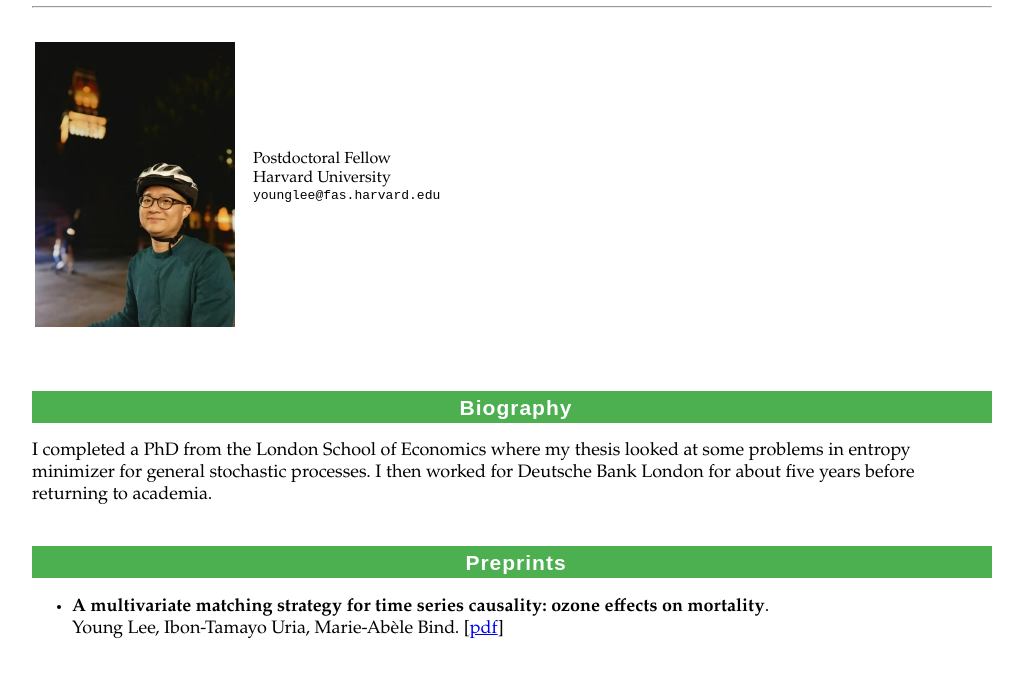
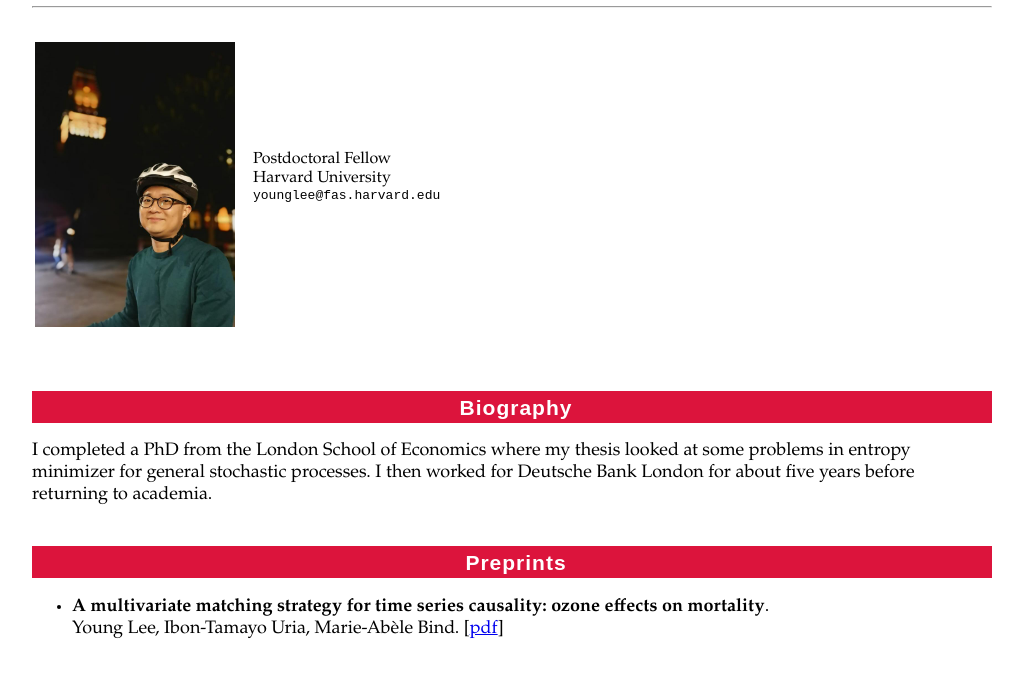
Before and after one commit to youngtlee/youngtlee, a plain HTML site: page index.html in a window 1280 px wide. Shown: the part 108-785 px from the top of the page, without its empty margins (128-1151 px from the left). Drawn offline with Linux system fonts and the light colour scheme.

Commit message:
Add files via upload

```diff
--- a/style.css
+++ b/style.css
@@ -15,8 +15,8 @@ h2 {
 	font: 14px Arial, Garamond, Trebuchet MS, Verdana, Lucida Grande, Tahoma;
 	font-size: 21px;
 	font-weight: bold;
-	background: /*#99e7ff*//*#C6C6C6*/#4CAF50;
-	border: 2px solid /*#99e7ff*//*#ccc*/#4CAF50;
+	background: /*#99e7ff*//*#C6C6C6*//*#4CAF50*/crimson;
+	border: 2px solid /*#99e7ff*//*#ccc*//*#4CAF50*/crimson;
 	color: white;
 	padding-left: 8px;
 	padding-top: 3px;
```
